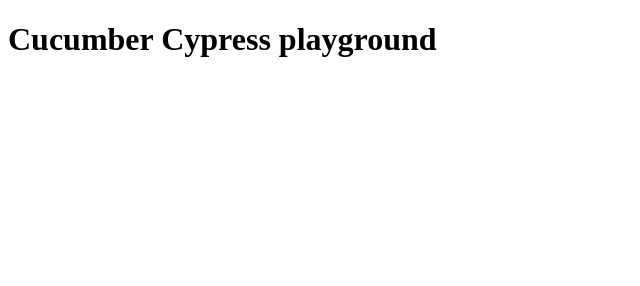
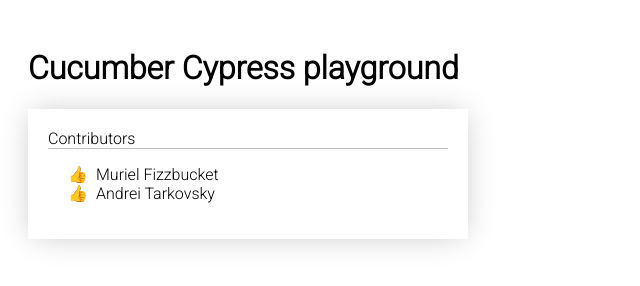
Before and after one commit to armakuni/akday-cucumber-cypress, a website: page src/index.html in a window 1280 px wide. Shown: the whole page, without its empty margins (0-640 px from the left). Drawn offline with Linux system fonts and the light colour scheme.

Commit message:
Add a contributor list

```diff
--- /dev/null
+++ b/src/contributors.json
@@ -0,0 +1,4 @@
+[
+    "Muriel Fizzbucket",
+    "Andrei Tarkovsky"
+]
--- /dev/null
+++ b/src/css/main.css
@@ -0,0 +1,6 @@
+html, body {
+    font-family: 'Roboto', sans-serif;
+}
+body {
+    padding: 20px;
+}
--- a/src/index.html
+++ b/src/index.html
@@ -7,11 +7,16 @@
     <meta name="viewport" content="width=device-width, initial-scale=1">
 
     <title>Cucumber Cypress playground</title>
-
+    <link rel="stylesheet" href="css/main.css">
+    <link rel="preconnect" href="https://fonts.googleapis.com">
+    <link rel="preconnect" href="https://fonts.gstatic.com" crossorigin>
+    <link href="https://fonts.googleapis.com/css2?family=Roboto:wght@300&display=swap" rel="stylesheet">
+    <script type="module" src="./js/components/contributor-list.js"></script>
 </head>
 
 <body>
     <h1>Cucumber Cypress playground</h1>
+    <contributor-list src="./contributors.json">loading...</contributor-list>
 </body>
 
 </html>
--- /dev/null
+++ b/src/js/components/contributor-list.css
@@ -0,0 +1,16 @@
+contributor-list {
+    display: block;
+    padding: 20px;
+    box-shadow: 0 0 30px -5px silver;
+    max-width: 400px;
+}
+
+contributor-list heading {
+    border-bottom: solid 0.1px silver;
+    display: block;
+}
+
+contributor-list li {
+    list-style: '\1F44D';
+    padding-left: 0.5em;
+}
--- /dev/null
+++ b/src/js/components/contributor-list.js
@@ -0,0 +1,66 @@
+const renderContributorHTML = contributor => `
+
+    <li class="contributor">${contributor}</li>
+
+`;
+
+const renderHTML = contributors => `
+
+    <heading>Contributors</heading>
+    <ul>
+        ${contributors
+            .map(renderContributorHTML)
+            .join("\n")}
+    </ul>
+
+`;
+
+class ContributorList extends HTMLElement {
+
+    constructor() {
+        super();
+    }
+
+    connectedCallback() {
+        this.ensureStyleSheet();
+        this.render();
+    }
+
+    ensureStyleSheet() {
+        if(document.querySelector("head link#contributor-list-css")) return;
+        const stylesheet = document.createElement("LINK");
+        stylesheet.setAttribute("rel", "stylesheet");
+        stylesheet.setAttribute("href", import.meta.url.replace(".js", ".css"));
+        stylesheet.id = "contributor-list-css";
+        document.head.appendChild(stylesheet);
+    }
+
+    async render() {
+
+        try {
+
+            const src = this.getAttribute("src");
+            const data = await fetchData(src);
+            this.innerHTML = renderHTML(data);
+
+        } catch(err) {
+
+            this.innerHTML = "Error: " + err.message;
+            this.dispatchEvent(new CustomEvent("render:error", { detail: err.stack }));
+
+        }
+
+    }
+
+}
+
+customElements.define("contributor-list", ContributorList);
+
+async function fetchData(src) {
+    const url = new URL(src, location.href);
+    url.searchParams.set("cache-bust", Date.now());
+    const fetched = await fetch(url);
+    if (!fetched.ok)
+        throw new Error(`Server returned ${fetched.status} ${fetched.statusText} fetching ${url}`);
+    return await fetched.json();
+}
```
Also changed, not shown: cypress/step_implementations/inspection.js (+8 -0 lines), cypress/support/step_definitions/then.js (+7 -3 lines), 2 other files.
